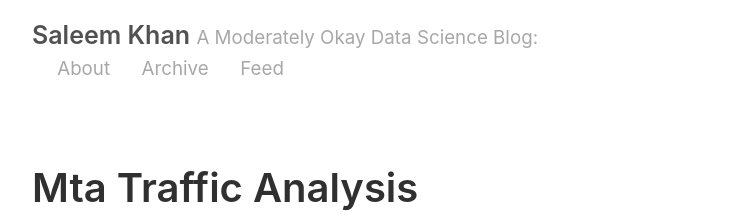
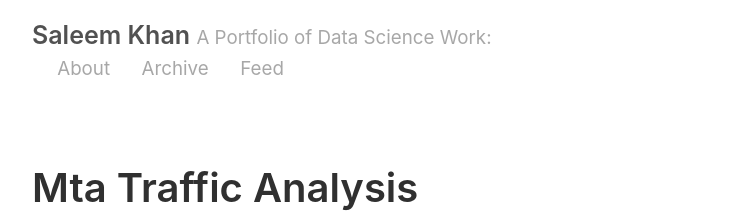
Before and after one commit to skhan-tech/skhan-tech.github.io, a Jekyll site: the page built from index.html, in a window 1280 px wide and 900 px high. Shown: the top 218 px of the window, without its empty margins (258-995 px from the left). Built offline with Jekyll 4.4.1, drawn with Linux system fonts in a browser that asks for light colours; the list of posts is cut into pages by our own code.

Commit message:
Update _config.yml

```diff
--- a/_config.yml
+++ b/_config.yml
@@ -3,7 +3,7 @@ permalink:           pretty
 
 # Setup
 title:               Saleem Khan
-tagline:             A Moderately Okay Data Science Blog
+tagline:             A Portfolio of Data Science Work
 url:                 http://skhan-tech.github.io
 paginate:            2
 baseurl:             ""
```
